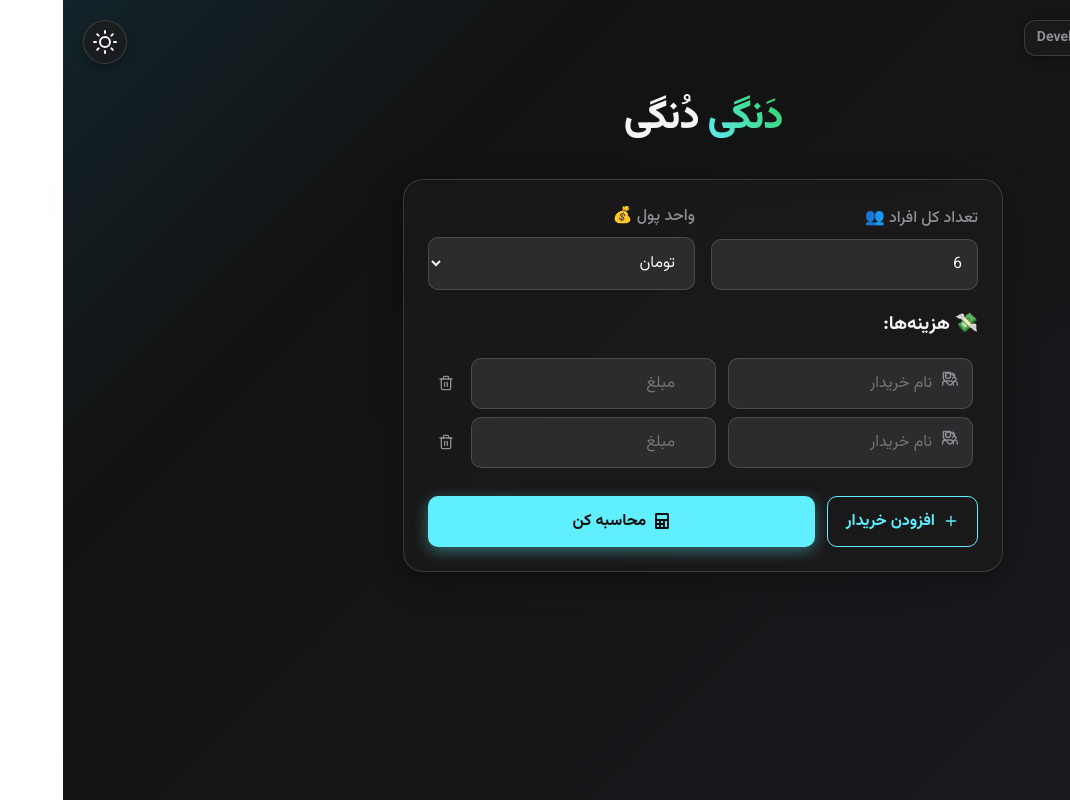
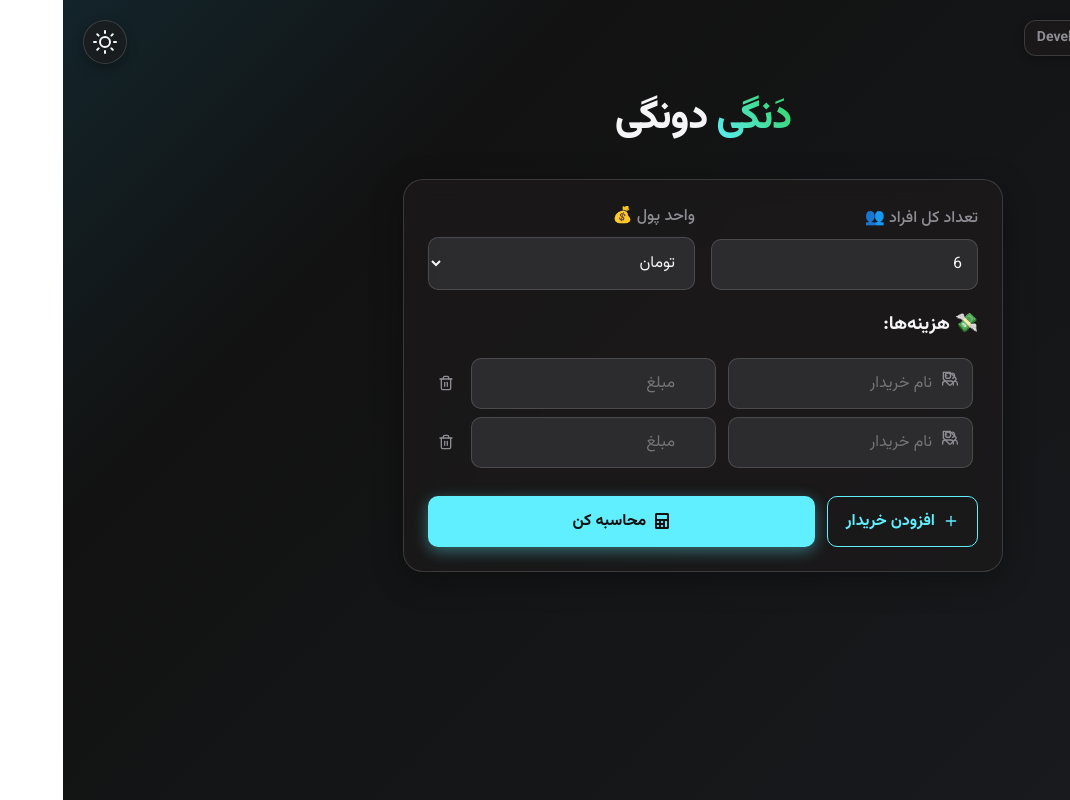
Before and after one commit to amirsohly/DangiDongi, a React (Create React App) app in the folder DangiDongiByAmirreza/: page / in a window 1280 px wide. Shown: the whole page, without its empty margins (210-1280 px from the left). Built offline with nearby package versions, Linux system fonts and the light colour scheme.

Commit message:
Update App.js

```diff
--- a/DangiDongiByAmirreza/src/App.js
+++ b/DangiDongiByAmirreza/src/App.js
@@ -173,7 +173,7 @@ function App() {
       </motion.div>
 
       <header className="App-header">
-        <h1><span>دَنگی</span> دُنگی</h1>
+        <h1><span>دَنگی</span> دونگی</h1>
 
         <motion.div className="card" variants={cardVariants} initial="hidden" animate="visible">
           <div className="form-row">
```
